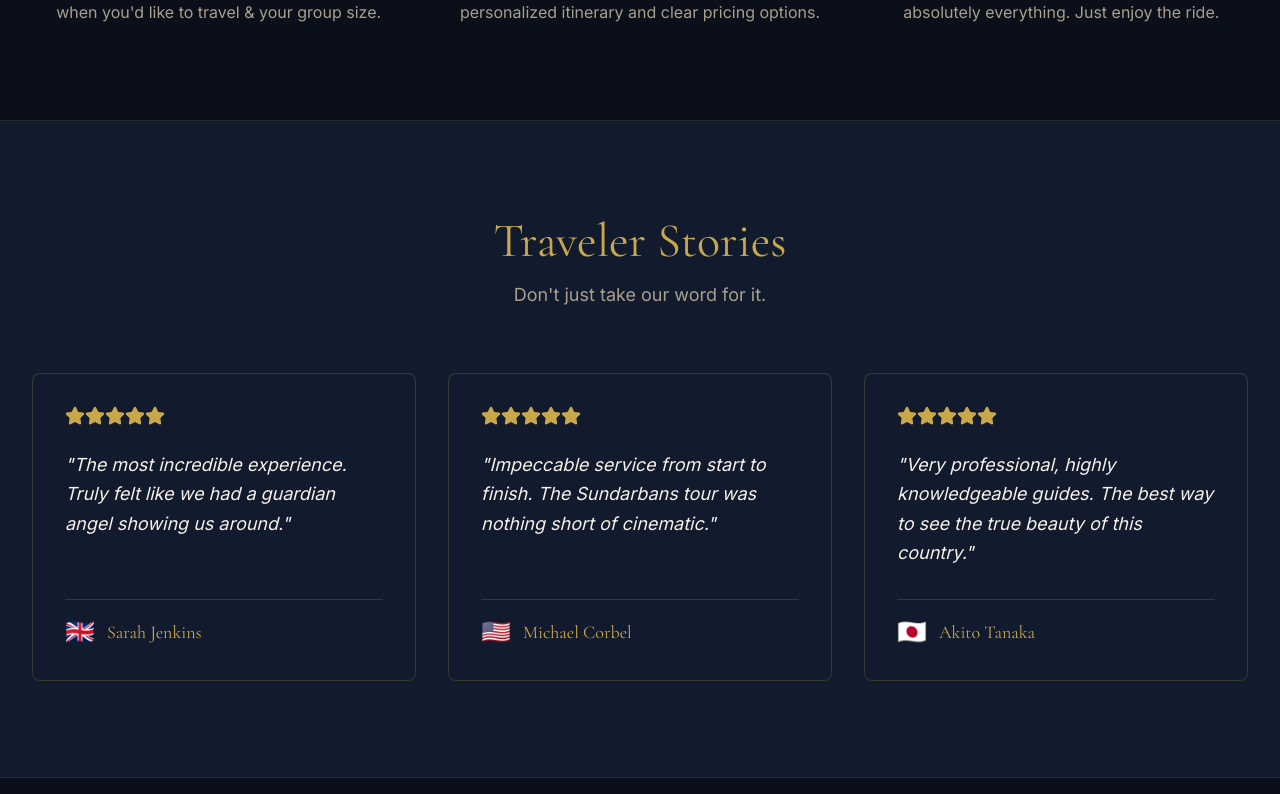
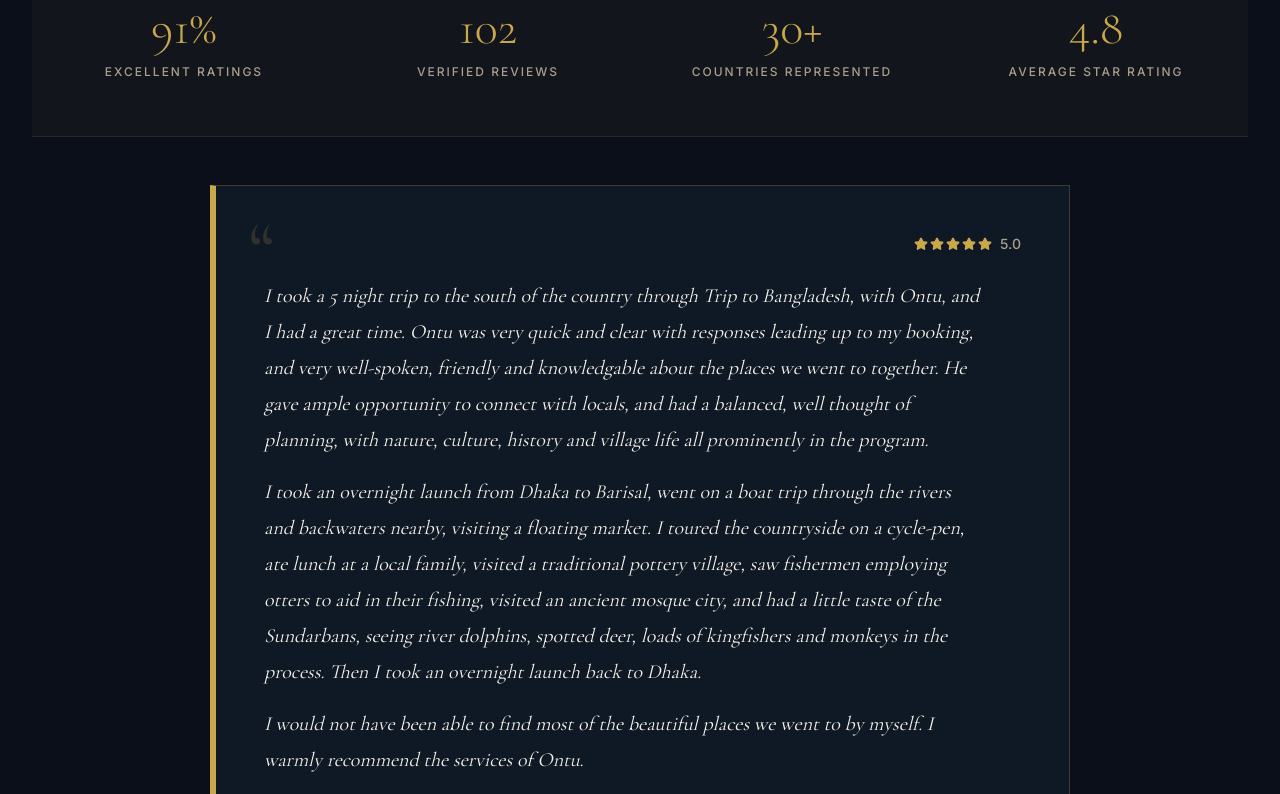
Before and after one commit to WarRinOP/Trip-To-Bangladesh, a Next.js app: page / in a window 1280 px wide. Shown: the part 3386-4180 px from the top of the page. Built offline with nearby package versions, Linux system fonts and the light colour scheme; no server answers.

Commit message:
fix: remove fake testimonials, move TripAdvisor reviews to 4th section, update AGENTS.md

```diff
--- a/app/page.tsx
+++ b/app/page.tsx
@@ -220,6 +220,9 @@ export default function HomePage() {
         </div>
       </section>
 
+      {/* SECTION 4b - TripAdvisor Reviews */}
+      <TripAdvisorReviews />
+
       {/* SECTION 5 - How It Works */}
       <section className="py-24 bg-background-primary">
         <div className="max-w-7xl mx-auto px-4 sm:px-6 lg:px-8">
@@ -263,47 +266,7 @@ export default function HomePage() {
         </div>
       </section>
 
-      {/* SECTION 6 - Testimonials */}
-      <section className="py-24 bg-background-secondary border-y border-accent-gold/10">
-        <div className="max-w-7xl mx-auto px-4 sm:px-6 lg:px-8">
-          <ScrollReveal>
-            <div className="text-center mb-16">
-              <h2 className="font-serif text-4xl md:text-5xl text-accent-gold mb-4">Traveler Stories</h2>
-              <p className="text-text-muted text-lg max-w-2xl mx-auto">
-                Don&apos;t just take our word for it.
-              </p>
-            </div>
-
-            <div className="grid grid-cols-1 md:grid-cols-3 gap-8">
-              {[
-                { name: "Sarah Jenkins", country: "🇬🇧", text: "The most incredible experience. Truly felt like we had a guardian angel showing us around." },
-                { name: "Michael Corbel", country: "🇺🇸", text: "Impeccable service from start to finish. The Sundarbans tour was nothing short of cinematic." },
-                { name: "Akito Tanaka", country: "🇯🇵", text: "Very professional, highly knowledgeable guides. The best way to see the true beauty of this country." }
-              ].map((review, i) => (
-                <Card key={i} className="p-8 flex flex-col justify-between">
-                  <div>
-                    <div className="flex text-accent-gold mb-6">
-                      {[1, 2, 3, 4, 5].map(star => <Star key={star} className="w-5 h-5 fill-current" />)}
-                    </div>
-                    <p className="text-text-primary text-lg italic leading-relaxed mb-8">
-                      &quot;{review.text}&quot;
-                    </p>
-                  </div>
-                  <div className="flex items-center gap-3 border-t border-accent-gold/20 pt-4">
-                    <span className="text-2xl">{review.country}</span>
-                    <span className="font-serif text-lg text-accent-gold">{review.name}</span>
-                  </div>
-                </Card>
-              ))}
-            </div>
-          </ScrollReveal>
-        </div>
-      </section>
-
-      {/* SECTION 6b - TripAdvisor Reviews */}
-      <TripAdvisorReviews />
-
-      {/* SECTION 7 - AI Itinerary Teaser */}
+      {/* SECTION 6 - AI Itinerary Teaser */}
       <section className="py-24 bg-background-secondary relative overflow-hidden">
         {/* Subtle background glow */}
         <div className="absolute top-1/2 left-1/2 -translate-x-1/2 -translate-y-1/2 w-[500px] h-[500px] bg-accent-gold/5 rounded-full blur-[100px] pointer-events-none" />
```
Also changed, not shown: 1 other file (tests, documents, lock files or other folders).
